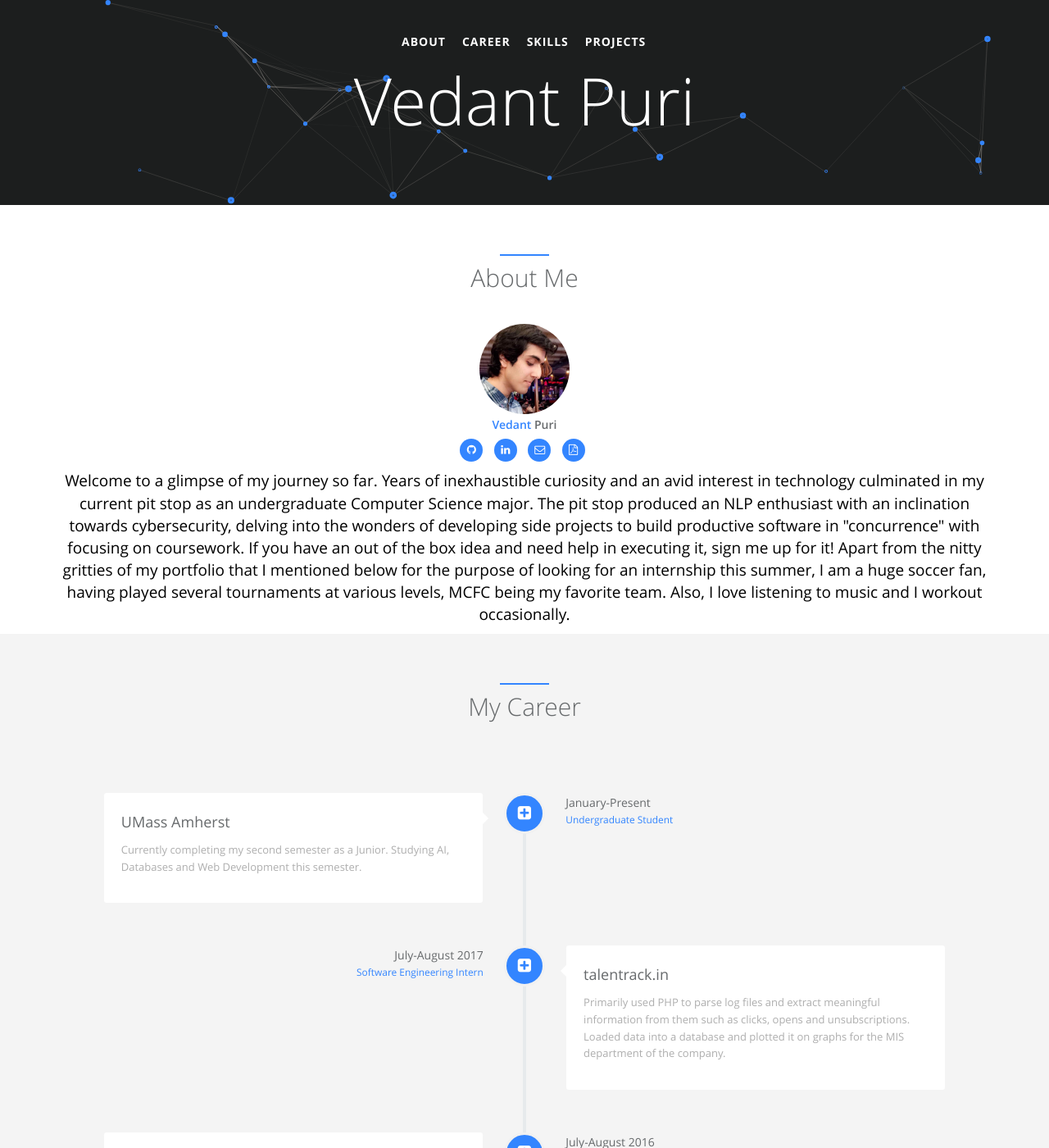
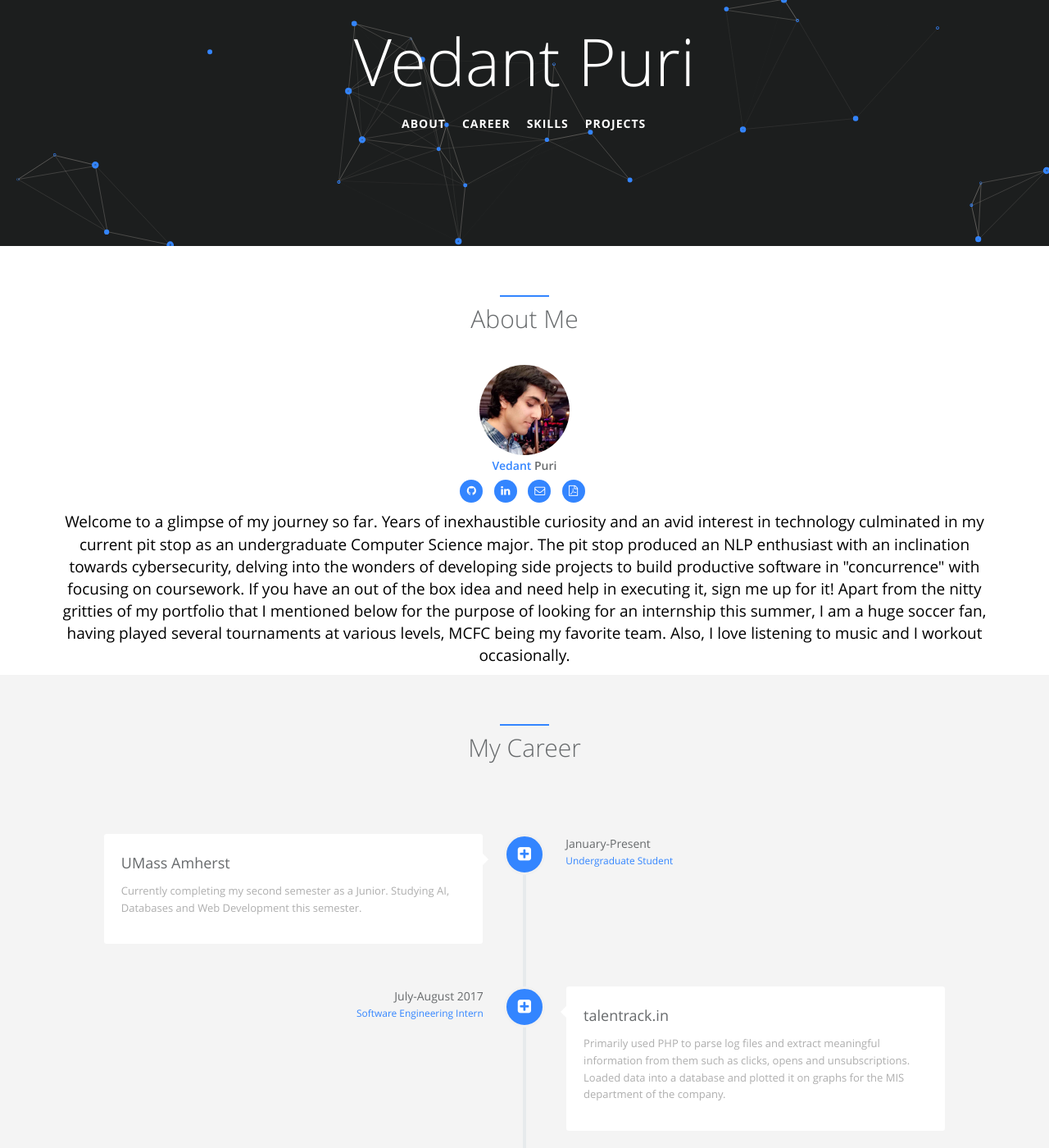
Before and after one commit to vedantpuri/vedantpuri.github.io, a Jekyll site: the page built from index.html, in a window 1280 px wide and 1400 px high. Shown: the whole window at 82% size. Built offline with Jekyll 4.4.1, drawn with Linux system fonts in a browser that asks for light colours.

Commit message:
Fix banner + nav

```diff
--- a/_config.yml
+++ b/_config.yml
@@ -12,7 +12,7 @@
 
 # author -- index page "about me" section
 author:  # change following line to your infomation.
-  name: GitHub  # Be used at blog posts' author.
+  name: Vedant Puri  # Be used at blog posts' author.
   first_name: Vedant  # Be used at index page about me section.
   last_name: Puri  # Be used at index page about me section.
   avatar: /static/assets/img/landing/profile.jpeg  # upload your avatar at directory and edit it.
--- a/_sass/_style.scss
+++ b/_sass/_style.scss
@@ -5,7 +5,7 @@
 }
 
 #particles-js {
-  height: 250px;
+  height: 300px;
   background-color: #1c1e1e;
   background-repeat: no-repeat;
   background-position: 50% 50%;
@@ -85,6 +85,7 @@
 
 .navbar-default {
   background-color: transparent;
+  margin-top:100px;
 }
 
 .nav > li > a i {
@@ -2429,6 +2430,7 @@
       background-color: #fff;
       border-color: #fff;
       padding: 15px 0;
+      margin-top:0px;
     }
     background-color: transparent;
     border-color: transparent;
--- a/index.html
+++ b/index.html
@@ -3,16 +3,13 @@
 title: index
 permalink: /
 ---
-
-
+<!-- <div id="particles-js"></div> -->
 <div class="navbar-wrapper">
-  <div class="jumbotron" style="background-color: transparent; height: 10px;">
-    <h1 id="name-header">Vedant Puri</h1>
+  <div style="background-color: transparent;">
+    <h1 id="name-header">{{ site.author.name }}</h1>
   </div>
   <nav class="navbar navbar-default navbar-fixed-top" role="navigation">
-
     <div class="container">
-
       <div class="navbar-header page-scroll">
         <button type="button" class="navbar-toggle collapsed" data-toggle="collapse" data-target="#navbar" aria-expanded="false" aria-controls="navbar">
           <span class="sr-only">Toggle navigation</span>
```
